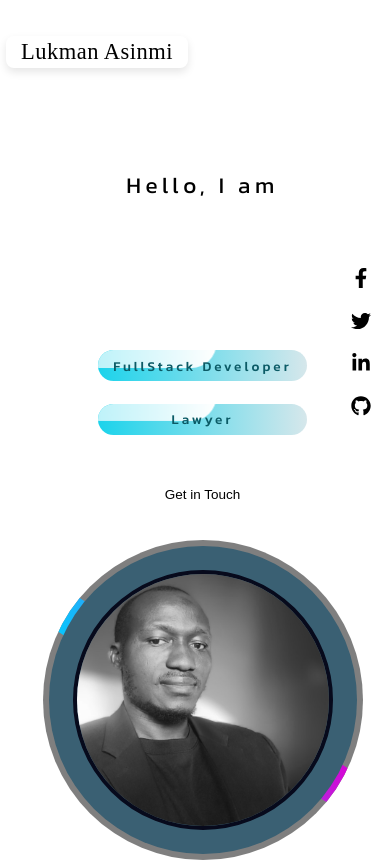
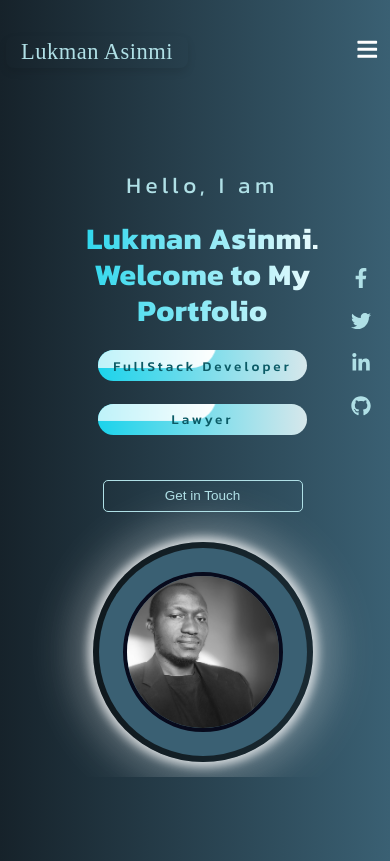
Before and after one commit to eemanDigital/my_portfolio, a React (Vite) app: page / in a window 390 px wide. Shown: the top 861 px of the page. Built offline with nearby package versions, Linux system fonts and the light colour scheme.

Commit message:
resolve bg bug

```diff
--- a/src/App.jsx
+++ b/src/App.jsx
@@ -7,11 +7,10 @@ import {
 import HomeLayout from "./pages/home/HomeLayout";
 import Home from "./pages/home/Home";
 import ProjectDetail from "./pages/ProjectDetails/ProjectDetail";
-import styles from "./app.module.css";
 import "aos/dist/aos.css";
 import AOS from "aos";
-import { ThemeContext, ThemeProvider } from "./context/ThemeContext";
-import { useContext, useEffect } from "react";
+
+import { useEffect } from "react";
 
 function App() {
   // scroll animation handler
@@ -34,18 +33,18 @@ function App() {
     )
   );
 
-  return (
-    <ThemeProvider>
-      <ThemedApp router={router} />
-    </ThemeProvider>
-  );
-}
+  // return (
+  //   <ThemeProvider>
+  //     <ThemedApp router={router} />
+  //   </ThemeProvider>
+  // );
+  // }
 
-function ThemedApp({ router }) {
-  const { lightTheme } = useContext(ThemeContext);
+  // function ThemedApp({ router }) {
+  //   const { lightTheme } = useContext(ThemeContext);
 
   return (
-    <div className={styles.app} data-theme={lightTheme ? "light" : "dark"}>
+    <div>
       <RouterProvider router={router} />
     </div>
   );
--- a/src/components/Hero/hero.module.css
+++ b/src/components/Hero/hero.module.css
@@ -4,7 +4,7 @@
   display: flex;
   justify-content: space-around;
   align-items: center;
-  color: var(--primary-text-color);
+  /* color: var(--primary-text-color); */
   padding: 0;
   min-height: 500px;
   width: 100%;
@@ -243,8 +243,26 @@
     font-size: 1rem;
   }
 
-  .profession {
-    min-width: 150px;
+  .heroImgBox {
+    max-width: 220px;
+
+    height: 220px;
+  }
+
+  .imgBoxContent h2 {
+    font-size: 0.4rem;
+
+    letter-spacing: 0.1rem;
+  }
+
+  .imgBoxContent a {
+    padding: 0.2rem 0.4rem;
+
+    border-radius: 20px;
+
+    font-size: 0.9rem;
+
+    letter-spacing: 0.1rem;
   }
 
   .btn {
--- a/src/components/TitleHeader/titleheader.module.css
+++ b/src/components/TitleHeader/titleheader.module.css
@@ -6,7 +6,7 @@
 .titleHeader {
   font-size: 1.4rem;
   font-weight: 600;
-  background: linear-gradient(to right, #1bd3eb, #ffffff);
+  background: var(--text-color-gradient);
   -webkit-background-clip: text;
   -webkit-text-fill-color: transparent;
   /* margin-bottom: 2rem; */
--- a/src/context/ThemeContext.jsx
+++ b/src/context/ThemeContext.jsx
@@ -1,28 +1,28 @@
-import { createContext, useState, useEffect } from "react";
+// import { createContext, useState, useEffect } from "react";
 
-export const ThemeContext = createContext();
+// export const ThemeContext = createContext();
 
-export const ThemeProvider = ({ children }) => {
-  const [lightTheme, setLightTheme] = useState(true);
+// export const ThemeProvider = ({ children }) => {
+//   const [lightTheme, setLightTheme] = useState(true);
 
-  useEffect(() => {
-    const savedTheme = localStorage.getItem("theme");
-    if (savedTheme === "dark") {
-      setLightTheme(false);
-    }
-  }, []);
+//   useEffect(() => {
+//     const savedTheme = localStorage.getItem("theme");
+//     if (savedTheme === "dark") {
+//       setLightTheme(false);
+//     }
+//   }, []);
 
-  const toggleTheme = () => {
-    setLightTheme((prevTheme) => {
-      const newTheme = !prevTheme;
-      localStorage.setItem("theme", newTheme ? "light" : "dark");
-      return newTheme;
-    });
-  };
+//   const toggleTheme = () => {
+//     setLightTheme((prevTheme) => {
+//       const newTheme = !prevTheme;
+//       localStorage.setItem("theme", newTheme ? "light" : "dark");
+//       return newTheme;
+//     });
+//   };
 
-  return (
-    <ThemeContext.Provider value={{ lightTheme, toggleTheme }}>
-      {children}
-    </ThemeContext.Provider>
-  );
-};
+//   return (
+//     <ThemeContext.Provider value={{ lightTheme, toggleTheme }}>
+//       {children}
+//     </ThemeContext.Provider>
+//   );
+// };
--- a/src/index.css
+++ b/src/index.css
@@ -1,71 +1,12 @@
-@import url("https://fonts.googleapis.com/css2?family=Kanit:ital,wght@0,100;0,200;0,300;0,400;0,500;0,600;0,700;0,800;0,900;1,100;1,200;1,300;1,400;1,500;1,600;1,700;1,800;1,900&display=swap"); // Import the font
+@import url("https://fonts.googleapis.com/css2?family=Kanit:ital,wght@0,100;0,200;0,300;0,400;0,500;0,600;0,700;0,800;0,900;1,100;1,200;1,300;1,400;1,500;1,600;1,700;1,800;1,900&display=swap");
 
 :root {
-  --hero-background-color: #031544;
-  --hero-bg: rgb(0, 136, 255);
-  --background-primary-color: #f3f6f8;
-  --primary-text-color: #0e5761;
-  --secondary-text-color: #1a202c;
-  --primary-white-color: #ffffff;
-  --primary-blue-color: #3c4ffd;
-  --bg-tag: #7b7b7b;
-  --primary-light-blue-color: #4792de;
-  --accent-color: rgb(128, 68, 0);
-  --text-color-gradient: linear-gradient(to right, #1bd3eb, #ffffff);
-}
-
-/* // dark theme */
-[data-theme="dark"] {
-  --hero-background-color: linear-gradient(
-      to bottom right,
-      #282828 15%,
-      transparent
-    ),
-    radial-gradient(
-        circle at 100% 0%,
-        rgba(255, 255, 255, 0.2) 10%,
-        transparent 20%
-      )
-      center center / 15px 15px,
-    linear-gradient(to bottom right, #282828, #1a1a1a),
-    radial-gradient(
-        circle at 10% 20%,
-        rgba(255, 255, 255, 0.5) 1px,
-        transparent 1px
-      )
-      repeat,
-    radial-gradient(
-        circle at 30% 40%,
-        rgba(255, 255, 255, 0.5) 1px,
-        transparent 1px
-      )
-      repeat,
-    radial-gradient(
-        circle at 50% 60%,
-        rgba(255, 255, 255, 0.5) 1px,
-        transparent 1px
-      )
-      repeat,
-    radial-gradient(
-        circle at 70% 80%,
-        rgba(255, 255, 255, 0.5) 1px,
-        transparent 1px
-      )
-      repeat;
-  --hero-bg: var(--hero-background-color);
-  --background-primary-color: linear-gradient(to right, #16222a, #3a6073);
-
-  --primary-text-color: #b0e0e6;
-  --secondary-white-color: #f3f6f8;
-  --primary-text-color: #1bd3eb;
-  --primary-blue-color: #fcfcff;
-  --primary-light-blue-color: #4792de;
-  --accent-color: rgb(128, 38, 0);
-  --text-color-gradient: linear-gradient(to right, #1bd3eb, #ffffff);
   --hero-bg: var(--hero-background-color);
   --background-primary: linear-gradient(to right, #16222a, #3a6073);
   --primary-text: #b0e0e6;
   --secondary-white: #f3f6f8;
+  --primary-text-color: #b0e0e6;
+  --text-color-gradient: linear-gradient(to right, #1bd3eb, #ffffff);
   --primary-blue: #1bd3eb;
   --primary-light-blue: #4792de;
   --accent: rgb(128, 38, 0);
@@ -73,9 +14,6 @@
   --glass-bg: rgba(255, 255, 255, 0.1);
   --glass-border: rgba(255, 255, 255, 0.2);
 }
-
-/* background: -webkit-linear-gradient(to right, #3A6073, #16222A);
-background: linear-gradient(to right, #3A6073, #16222A);  */
 
 body,
 html {
@@ -88,7 +26,7 @@ html {
   font-weight: 200;
   letter-spacing: 0.5px;
   font-style: normal;
-  background-color: var(--background-primary-color);
+  background: var(--background-primary);
   box-sizing: border-box;
   scroll-behavior: smooth;
   font-synthesis: none;
```
